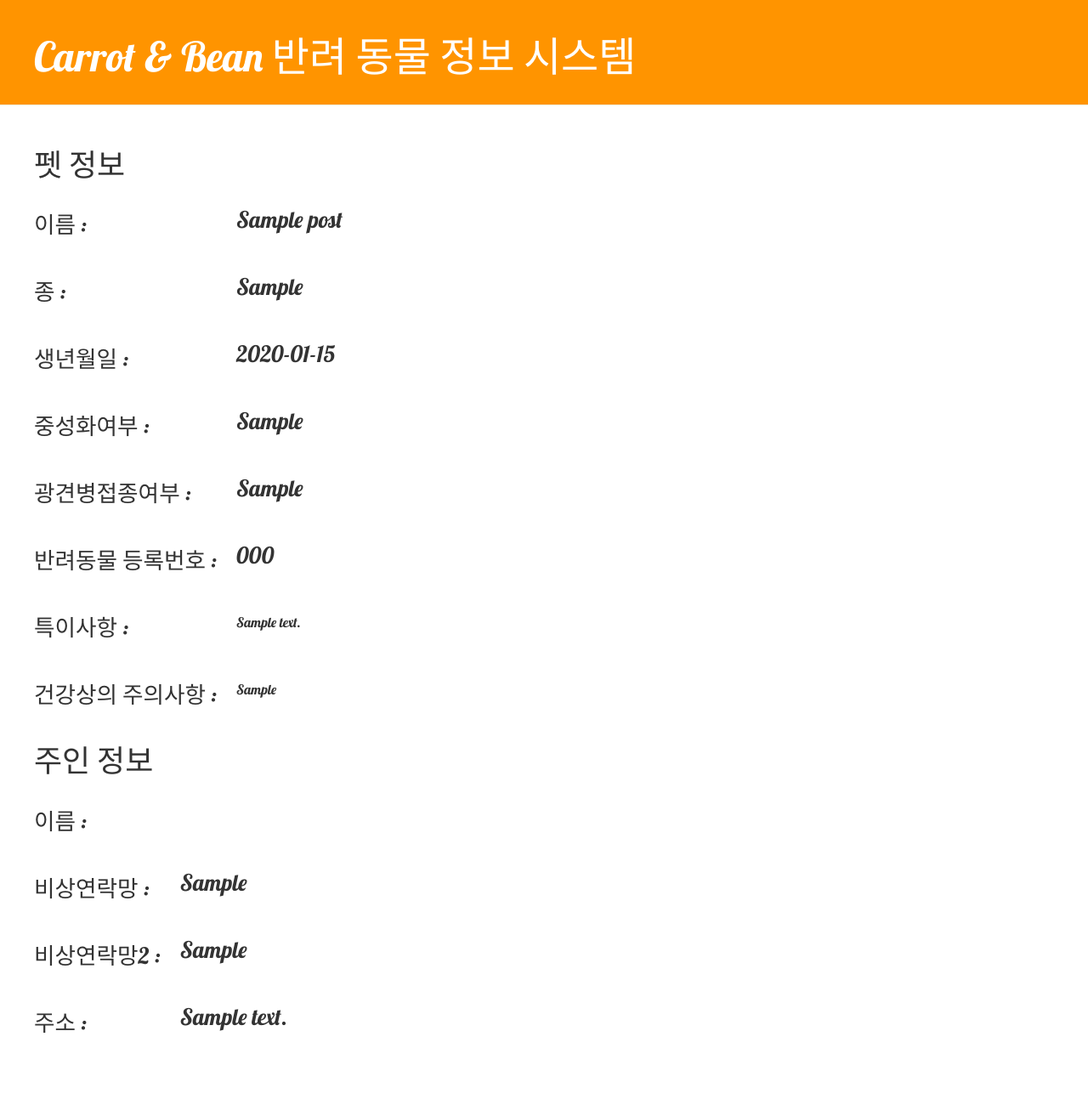
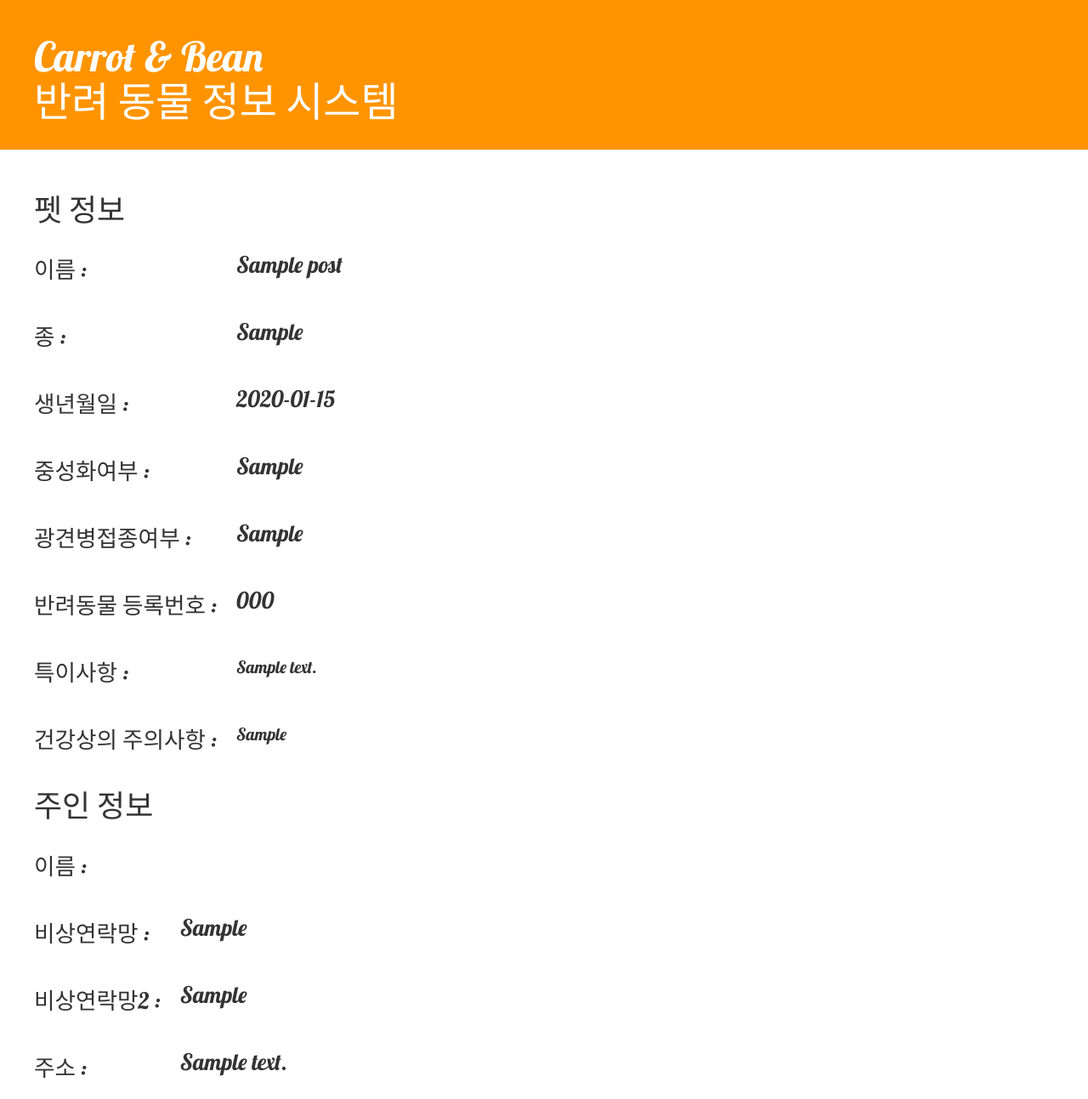
Before and after one commit to kyc0816/my-first-blog, a Django app: page /post/1/ in a window 1280 px wide. Shown: the top 1293 px of the page at 85% size. Run offline with Django 3.2, Linux system fonts and the light colour scheme; tables that the repository leaves empty hold one stand-in row (values such as "Sample post"); some libraries are stand-ins or nearby versions.

Commit message:
For a long time

```diff
--- a/blog/static/css/blog.css
+++ b/blog/static/css/blog.css
@@ -84,6 +84,14 @@ h1, h2, h3, h4 {
     padding-left: 50px;*/
 }
 
+.listTitleDetails {
+    font-family: 'Lobster', 'meiryo', 'Jua', sans-serif;
+    font-size: 15pt;
+    display: inline-block;
+/*    margin-left: 50px;        //효과가 없다. 왜일까?
+    padding-left: 50px;*/
+}
+
 
 #editH1 {
 	font-family: 'Lobster', 'meiryo', 'Jua', cursive;
--- a/blog/templates/blog/base.html
+++ b/blog/templates/blog/base.html
@@ -19,7 +19,7 @@
             {% if user.is_authenticated %}
             <a href="{% url 'post_new' %}" class="top-menu"><span class="glyphicon glyphicon-plus"></span></a>
             {% endif %}
-            <h1 class="ourTop"><a href="/">Carrot &amp; Bean 반려 동물 정보 시스템</a></h1>
+            <h1 class="ourTop"><a href="/">Carrot &amp; Bean <br> 반려 동물 정보 시스템</a></h1>
         </div>
         <div class="content container">
             <div class="row">
--- a/blog/templates/blog/post_detail.html
+++ b/blog/templates/blog/post_detail.html
@@ -66,7 +66,7 @@
                       <p class="listTitleType">특이사항 :&nbsp;&nbsp;&nbsp;&nbsp;</p>
                     </td>
                     <td>
-                      <p>{{ post.text|linebreaksbr }}</p>
+                      <p class="listTitleDetails">{{ post.text|linebreaksbr }}</p>
                     </td>
                 </tr>
                 <tr>
@@ -74,7 +74,7 @@
                       <p class="listTitleType">건강상의 주의사항 :&nbsp;&nbsp;&nbsp;&nbsp;</p>
                     </td>
                     <td>
-                      <p>{{ post.healthwarnings|linebreaksbr }}</p>
+                      <p class="listTitleDetails">{{ post.healthwarnings|linebreaksbr }}</p>
                     </td>
                 </tr>
               </tbody>
```
